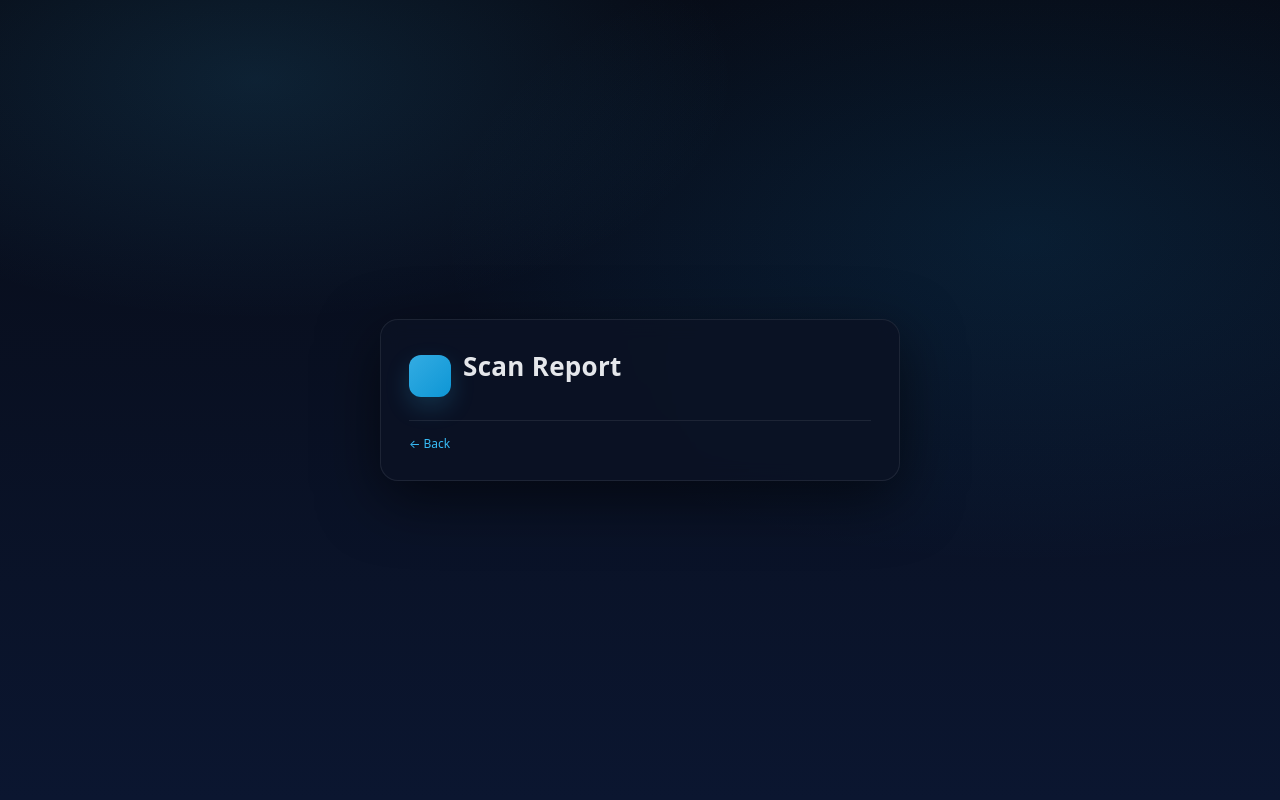
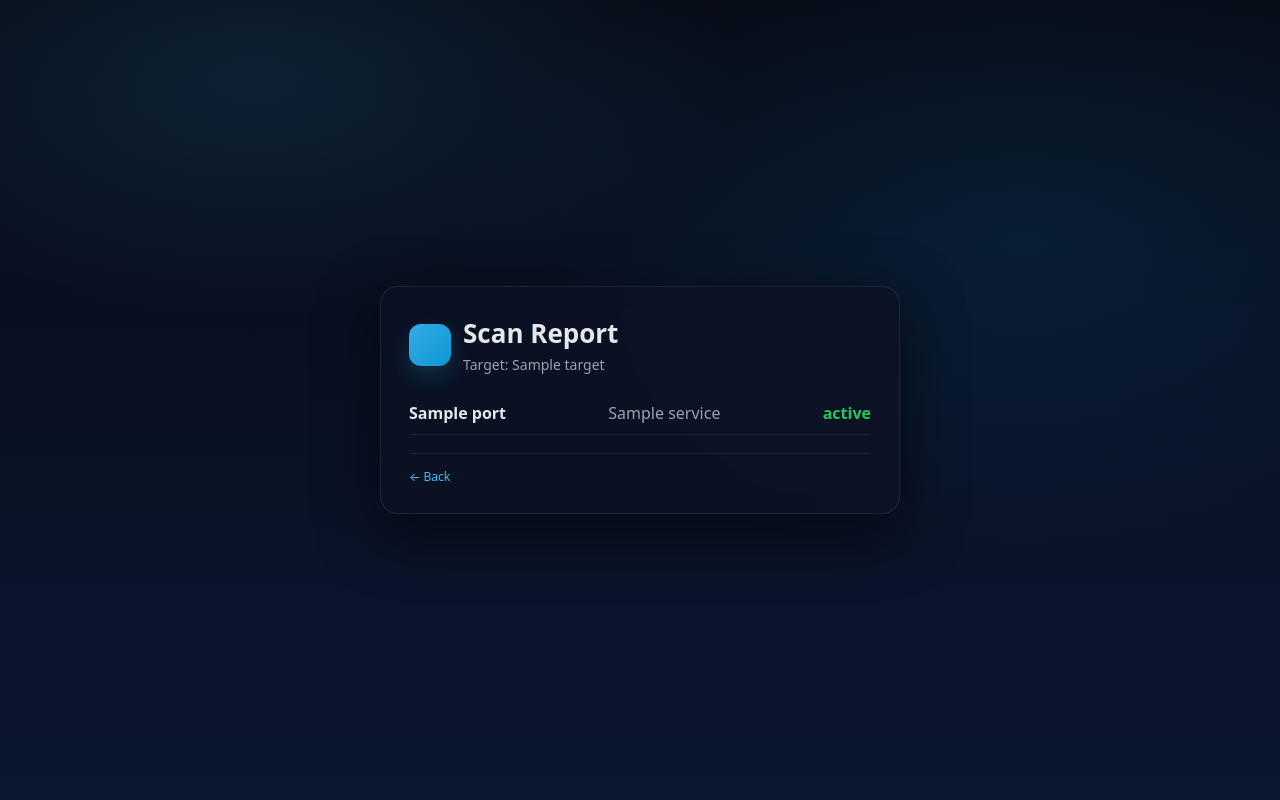
Before and after one commit to MohamedBelhossain/ASTRA-X, a Flask app: template app/templates/report.html in a window 1280 px wide. Run offline with Flask 3, Linux system fonts and the light colour scheme; the template is opened without the code that fills it: most values are stand-ins (such as "Sample title", 1, 10 or a date in 2020); parts of the project's set-up code (start-up, migrations or seed data) failed here and were passed over.

Commit message:
mover the project to docker + added nmap scan and analyse

```diff
--- a/app/app.py
+++ b/app/app.py
@@ -1,4 +1,6 @@
-from flask import Flask, render_template
+from flask import Flask, render_template,request
+from app.scanner.analyser import analyse_nmap
+from app.scanner.nmap import run_nmap
 
 app = Flask(__name__)
 
@@ -8,12 +10,15 @@ def index():
     return render_template("index.html")
 
 
-
 @app.route("/scan", methods=["POST"])
 def scan():
-        return render_template("report.html", message="Le site est en cours de developpement")
-
+        target=request.form["url"]
+        result=run_nmap(target)
+        print(result)
+        result_analysed=analyse_nmap(result)
+        print(result_analysed)
+        return render_template("report.html",results=result_analysed)
 
 
 if __name__ == "__main__":
-    app.run(debug=True)
+    app.run(debug=True, host='0.0.0.0', port=5000)
--- a/app/static/style.css
+++ b/app/static/style.css
@@ -1,4 +1,5 @@
-* { box-sizing: border-box; }
+
+*{ box-sizing:border-box; }
 
 :root{
   --bg1:#070b16;
@@ -9,6 +10,7 @@
   --muted:#9ca3af;
   --accent:#38bdf8;
   --accent2:#0ea5e9;
+  --success:#22c55e;
 }
 
 body{
@@ -16,9 +18,12 @@ body{
   min-height:100vh;
   font-family: system-ui, -apple-system, Segoe UI, Roboto, Arial, sans-serif;
   color:var(--text);
-  background: radial-gradient(800px 400px at 20% 10%, rgba(56,189,248,.12), transparent 60%),
-              radial-gradient(900px 500px at 80% 30%, rgba(14,165,233,.10), transparent 65%),
-              linear-gradient(180deg, var(--bg1), var(--bg2));
+
+  background:
+  radial-gradient(800px 400px at 20% 10%, rgba(56,189,248,.12), transparent 60%),
+  radial-gradient(900px 500px at 80% 30%, rgba(14,165,233,.10), transparent 65%),
+  linear-gradient(180deg, var(--bg1), var(--bg2));
+
   display:flex;
   align-items:center;
   justify-content:center;
@@ -26,12 +31,12 @@ body{
 }
 
 .card{
-  width: min(520px, 100%);
+  width:min(520px,100%);
   background: rgba(11,18,36,.85);
-  border: 1px solid var(--line);
-  border-radius: 18px;
-  padding: 28px;
-  box-shadow: 0 18px 60px rgba(0,0,0,.55);
+  border:1px solid var(--line);
+  border-radius:18px;
+  padding:28px;
+  box-shadow:0 18px 60px rgba(0,0,0,.55);
   backdrop-filter: blur(10px);
 }
 
@@ -39,76 +44,114 @@ body{
   display:flex;
   align-items:center;
   gap:12px;
-  margin-bottom: 14px;
+  margin-bottom:16px;
 }
 
 .logo{
   width:42px;
   height:42px;
-  border-radius: 12px;
-  background: linear-gradient(135deg, rgba(56,189,248,.9), rgba(14,165,233,.9));
-  box-shadow: 0 10px 25px rgba(56,189,248,.18);
+  border-radius:12px;
+
+  background: linear-gradient(
+    135deg,
+    rgba(56,189,248,.9),
+    rgba(14,165,233,.9)
+  );
+
+  box-shadow:0 10px 25px rgba(56,189,248,.18);
 }
 
 h1{
   margin:0;
-  font-size: 26px;
-  letter-spacing: .3px;
+  font-size:26px;
 }
 
 .subtitle{
-  margin: 6px 0 20px 0;
-  color: var(--muted);
-  font-size: 14px;
-  line-height: 1.4;
+  margin-top:4px;
+  color:var(--muted);
+  font-size:14px;
 }
 
 label{
   display:block;
-  font-size: 13px;
-  color: var(--muted);
-  margin-bottom: 8px;
+  font-size:13px;
+  color:var(--muted);
+  margin-bottom:8px;
 }
 
-input[type="text"]{
-  flex:1;
-  padding: 12px 12px;
-  border-radius: 12px;
-  border: 1px solid var(--line);
+input{
+  width:100%;
+  padding:12px;
+  border-radius:12px;
+  border:1px solid var(--line);
   background: rgba(255,255,255,.04);
-  color: var(--text);
+  color:var(--text);
   outline:none;
 }
 
-input[type="text"]::placeholder{
-  color: rgba(156,163,175,.65);
+input::placeholder{
+  color:rgba(156,163,175,.65);
 }
 
-input[type="text"]:focus{
-  border-color: rgba(56,189,248,.55);
-  box-shadow: 0 0 0 4px rgba(56,189,248,.12);
+input:focus{
+  border-color:rgba(56,189,248,.55);
+  box-shadow:0 0 0 4px rgba(56,189,248,.12);
 }
 
 button{
-  width: 100%;
-  margin-top: 14px;
-  padding: 12px 14px;
-  border: none;
-  border-radius: 12px;
-  background: linear-gradient(135deg, var(--accent), var(--accent2));
+  width:100%;
+  margin-top:14px;
+  padding:12px;
+  border:none;
+  border-radius:12px;
+
+  background: linear-gradient(
+    135deg,
+    var(--accent),
+    var(--accent2)
+  );
+
   color:#041018;
-  font-weight: 700;
+  font-weight:700;
   cursor:pointer;
-  transition: transform .08s ease, filter .08s ease;
 }
 
-button:hover{ filter: brightness(1.05); }
-button:active{ transform: translateY(1px); }
+button:hover{
+  filter:brightness(1.05);
+}
+
+.results{
+  margin-top:18px;
+}
+
+.result-item{
+  display:flex;
+  justify-content:space-between;
+  padding:10px 0;
+  border-bottom:1px solid var(--line);
+}
+
+.port{
+  font-weight:600;
+}
+
+.service{
+  color:var(--muted);
+}
+
+.status{
+  color:var(--success);
+  font-weight:600;
+}
 
 .footer{
-  margin-top: 16px;
-  padding-top: 14px;
-  border-top: 1px solid var(--line);
-  color: rgba(156,163,175,.75);
-  font-size: 12px;
+  margin-top:18px;
+  padding-top:14px;
+  border-top:1px solid var(--line);
+  font-size:12px;
 }
+
+.footer a{
+  color:var(--accent);
+  text-decoration:none;
+}
--- a/app/templates/report.html
+++ b/app/templates/report.html
@@ -1,23 +1,63 @@
 <!doctype html>
 <html lang="en">
+
 <head>
 <meta charset="utf-8">
-  <title>Report - WebVulnScan</title>
+<title>Scan Report - WebVulnScan</title>
 <link rel="stylesheet" href="{{ url_for('static', filename='style.css') }}">
 </head>
+
 <body>
+
 <div class="card">
+
   <div class="brand">
     <div class="logo"></div>
     <div>
       <h1>Scan Report</h1>
-        <div class="subtitle">{{ message }}</div>
+      <div class="subtitle">
+        Target: {{ target }}
+      </div>
     </div>
   </div>
 
+  <div class="results">
+
+    {% if results %}
+
+      {% for i in results %}
+
+      <div class="result-item">
+
+        <span class="port">
+          {{ i.port }}
+        </span>
+
+        <span class="service">
+          {{ i.service }}
+        </span>
+
+        <span class="status {{ i.status }}">
+          {{ i.status }}
+        </span>
+
+      </div>
+
+      {% endfor %}
+
+    {% else %}
+
+      <p>No open ports detected.</p>
+
+    {% endif %}
+
+  </div>
+
   <div class="footer">
-      <a href="/" style="color:#38bdf8; text-decoration:none;">← Back</a>
+    <a href="/">← Back</a>
   </div>
+
 </div>
+
 </body>
 </html>
```
Also changed, not shown: app/scanner/analyser.py (+24 -0 lines), app/scanner/nmap.py (+23 -0 lines), app/templates/index.html (+22 -3 lines), README.md, 2 other files. Lines whose indentation alone changed are shown as unchanged.
